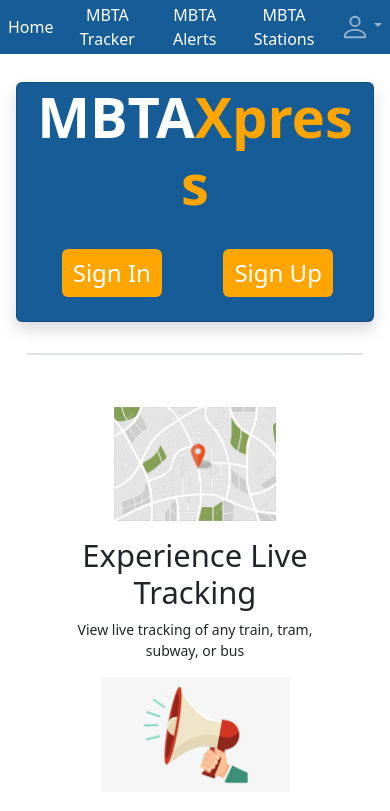
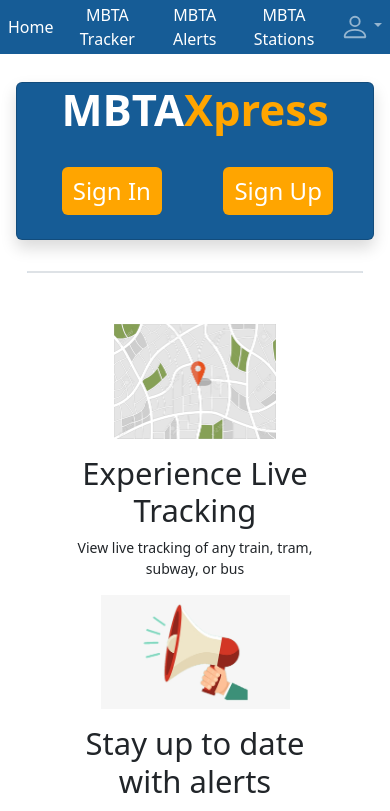
Before and after one commit to jbailes99/mbtaxpress, a React app in the folder frontend/: page /home in a window 390 px wide. Shown: the top 811 px of the page. Built offline with nearby package versions, Linux system fonts and the light colour scheme.

Commit message:
mobile home fix

```diff
--- a/frontend/src/components/pages/landingPage.js
+++ b/frontend/src/components/pages/landingPage.js
@@ -28,7 +28,7 @@
           <Card className=' mb-4 text-center rounded shadow ' style={{ backgroundColor: '#165c96' }}>
             <header className='jumbotron '>
               <div className='container'>
-                <h1 className='display-4 ' style={{ fontWeight: 'bold', fontSize: '3.5rem', color: 'orange' }}>
+                <h1 className='display-1 ' style={{ fontWeight: 'bold', color: 'orange' }}>
                   MBTAXpress
                 </h1>
               </div>
@@ -118,7 +118,7 @@
           <Card className=' mb-4 text-center rounded shadow mt-4 mt-md-0 ' style={{ backgroundColor: '#165c96' }}>
             <header className='jumbotron '>
               <div className='container'>
-                <h1 className='display-4' style={{ fontWeight: 'bold', fontSize: '3.5rem' }}>
+                <h1 className='display-1' style={{ fontWeight: 'bold' }}>
                   <span style={{ color: 'white' }}>MBTA</span>
                   <span style={{ color: 'orange' }}>Xpress</span>
                 </h1>
```
